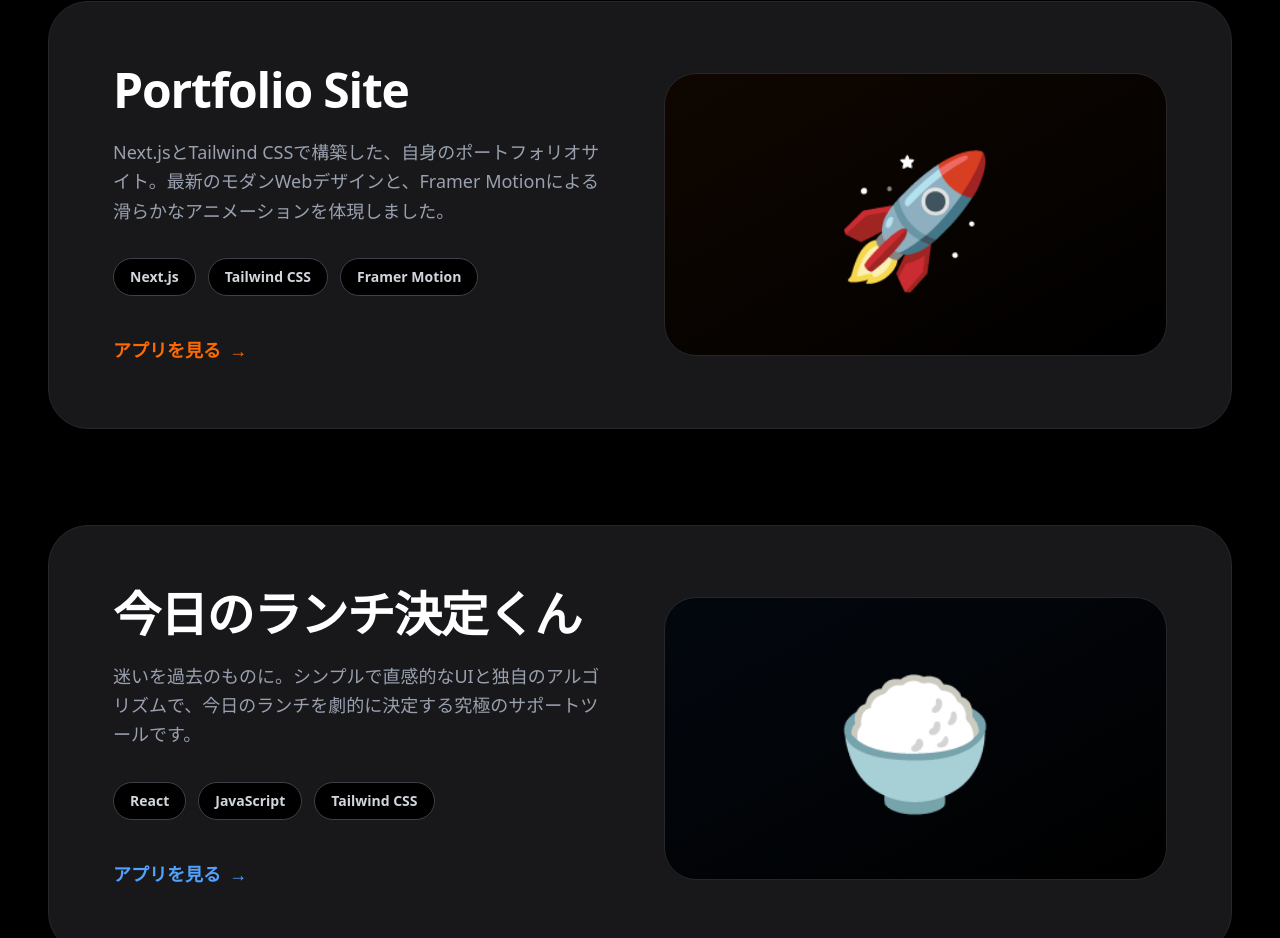
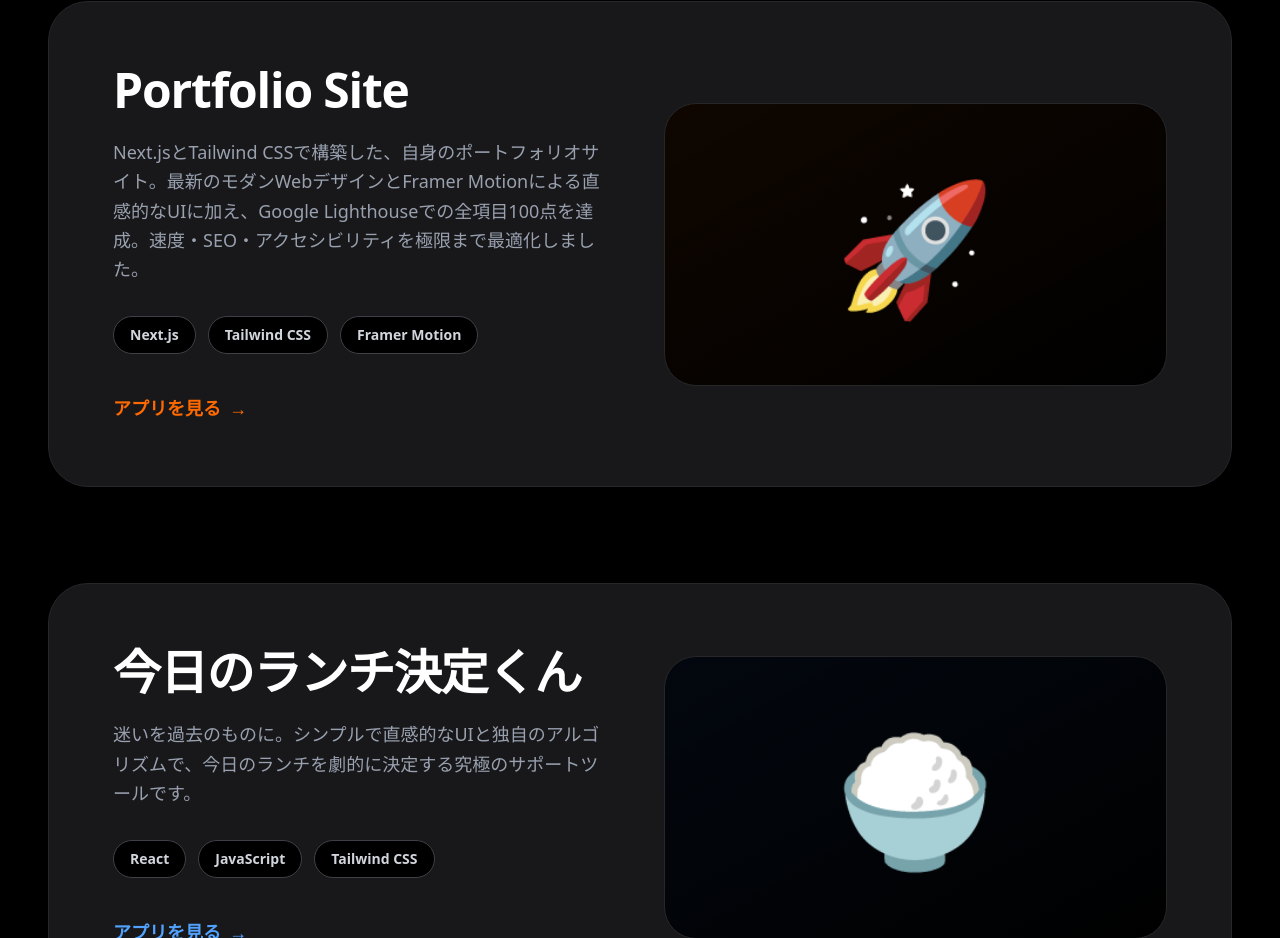
Before and after one commit to okayuharuki/haruki-nextfolio-v2, a Next.js app: page / in a window 1280 px wide. Shown: the part 4015-4953 px from the top of the page. Built offline with nearby package versions, Linux system fonts and the light colour scheme; no server answers.

Commit message:
Lighthouseで100点達成のコメント追加

```diff
--- a/app/_lib/data.ts
+++ b/app/_lib/data.ts
@@ -18,7 +18,7 @@ export const PROJECTS_DATA: Project[] = [
   {
     title: "Portfolio Site",
     description:
-      "Next.jsとTailwind CSSで構築した、自身のポートフォリオサイト。最新のモダンWebデザインと、Framer Motionによる滑らかなアニメーションを体現しました。",
+      "Next.jsとTailwind CSSで構築した、自身のポートフォリオサイト。最新のモダンWebデザインとFramer Motionによる直感的なUIに加え、Google Lighthouseでの全項目100点を達成。速度・SEO・アクセシビリティを極限まで最適化しました。",
     icon: "🚀",
     tags: ["Next.js", "Tailwind CSS", "Framer Motion"],
     link: "#",
```
